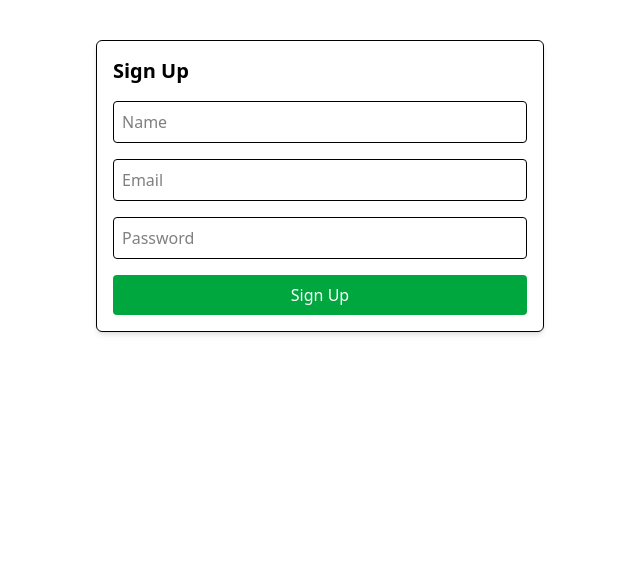
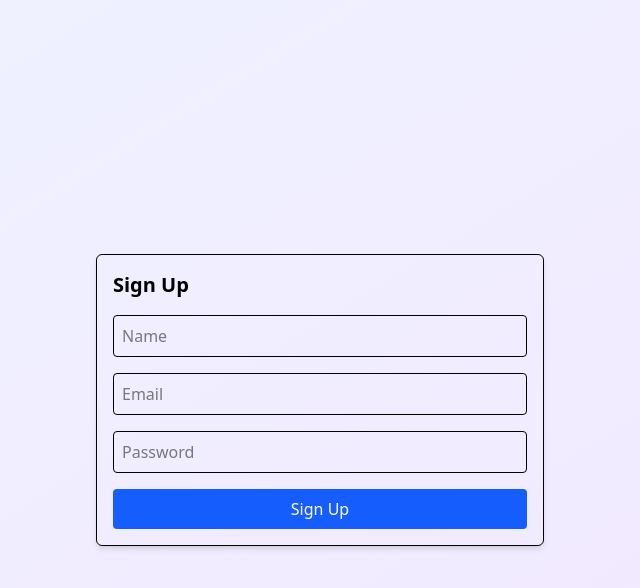
Before and after one commit to anjeljayswal/invoice-app, a Next.js app: page /signup in a window 1280 px wide. Shown: the top 588 px of the page, without its empty margins (320-960 px from the left). Built offline with nearby package versions, Linux system fonts and the light colour scheme.

Commit message:
typescript created and alignement of signin and signup changed

```diff
--- a/src/app/(auth)/signin/page.tsx
+++ b/src/app/(auth)/signin/page.tsx
@@ -27,7 +27,9 @@ export default function SignInPage() {
   };
 
   return (
-    <div className="max-w-md mx-auto mt-10 p-4 shadow-md rounded-md border">
+    <>
+    <div className='min-h-screen bg-gradient-to-br from-indigo-50 to-purple-100 flex items-center justify-center'>
+    <div className="max-w-md mx-auto p-4 shadow-md rounded-md border">
       <h2 className="text-xl font-semibold mb-4">Sign In</h2>
       <form onSubmit={handleSubmit} className="space-y-4">
         <input
@@ -52,5 +54,7 @@ export default function SignInPage() {
         </button>
       </form>
     </div>
+    </div>
+    </>
   );
 }
--- a/src/app/(auth)/signup/page.tsx
+++ b/src/app/(auth)/signup/page.tsx
@@ -28,7 +28,9 @@ export default function SignUpPage() {
   };
 
   return (
-    <div className="max-w-md mx-auto mt-10 p-4 shadow-md rounded-md border">
+    <>
+    <div className='min-h-screen bg-gradient-to-br from-indigo-50 to-purple-100 flex items-center justify-center'>
+    <div className="max-w-md mx-auto p-4 shadow-md rounded-md border">
       <h2 className="text-xl font-semibold mb-4">Sign Up</h2>
       <form onSubmit={handleSubmit} className="space-y-4">
         <input
@@ -56,10 +58,13 @@ export default function SignUpPage() {
           required
         />
         {error && <p className="text-red-500 text-sm">{error}</p>}
-        <button type="submit" className="w-full bg-green-600 text-white p-2 rounded">
+        <button type="submit" className="w-full bg-blue-600 text-white p-2 rounded">
           Sign Up
         </button>
       </form>
     </div>
+    </div>
+    </>
+
   );
 }
--- /dev/null
+++ b/src/app/types/typesScript.ts
@@ -0,0 +1,49 @@
+// types.ts
+
+export interface User {
+    id: string;
+    email: string;
+    password: string;
+    name?: string | null;
+    createdAt: Date;
+    updatedAt: Date;
+    customers: Customer[];
+  }
+
+  export interface Customer {
+    id: string;
+    name: string;
+    email?: string | null;
+    phone?: string | null;
+    address?: string | null;
+    externalCustomerId?: string | null;
+    createdAt: Date;
+    updatedAt: Date;
+    invoices: Invoice[];
+    userId: string;
+    user: User;
+  }
+
+  export interface Invoice {
+    id: string;
+    invoiceNumber: string;
+    externalInvoiceId?: string | null;
+    amount: number;
+    dueDate: Date;
+    status: "Pending" | "Paid" | "Past Due";
+    createdAt: Date;
+    updatedAt: Date;
+    customerId: string;
+    customer: Customer;
+    logs: InvoiceLog[];
+  }
+
+  export interface InvoiceLog {
+    id: string;
+    invoiceId: string;
+    invoice: Invoice;
+    changedField: string;
+    oldValue?: string | null;
+    newValue?: string | null;
+    createdAt: Date;
+  }
```
